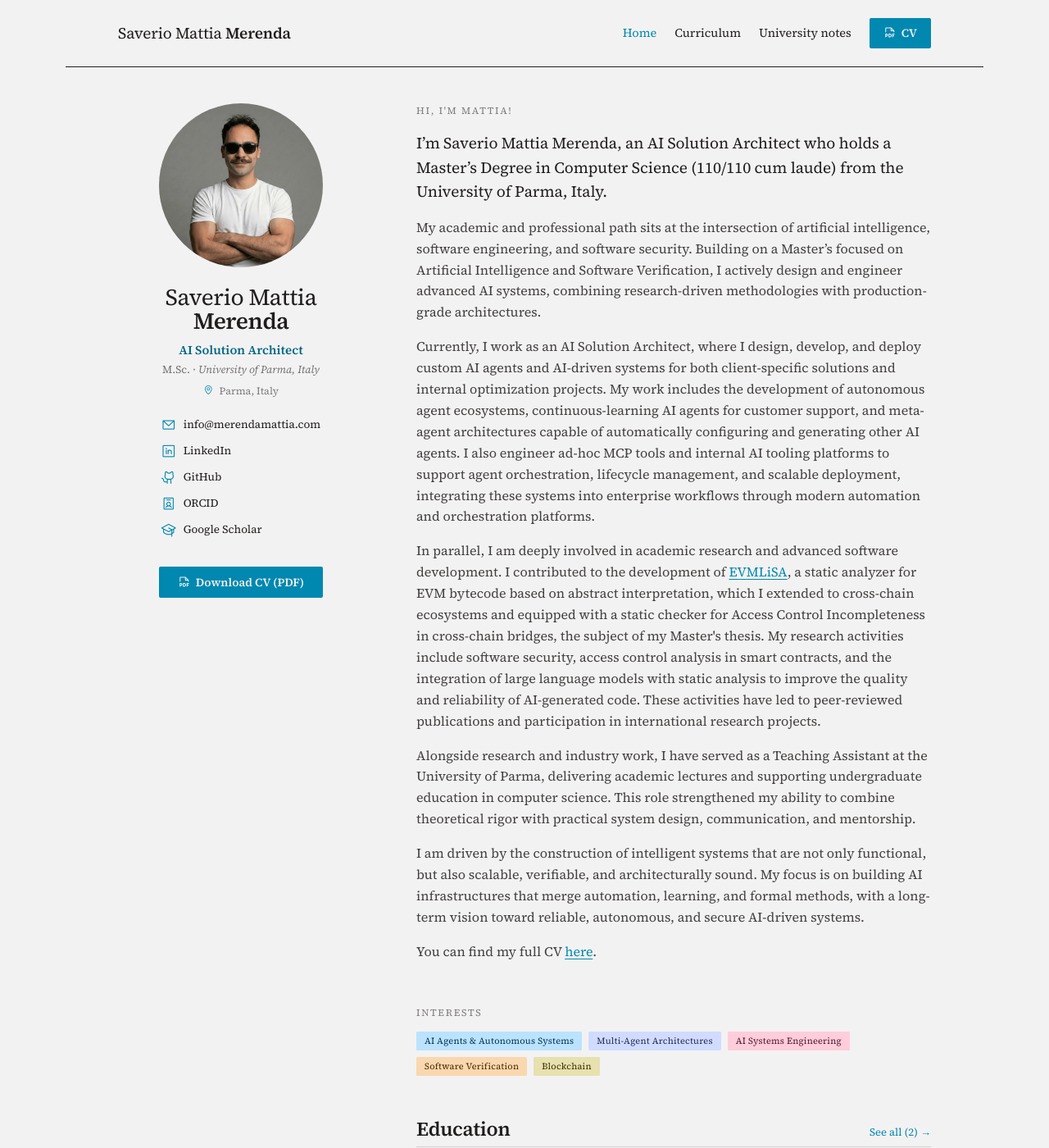
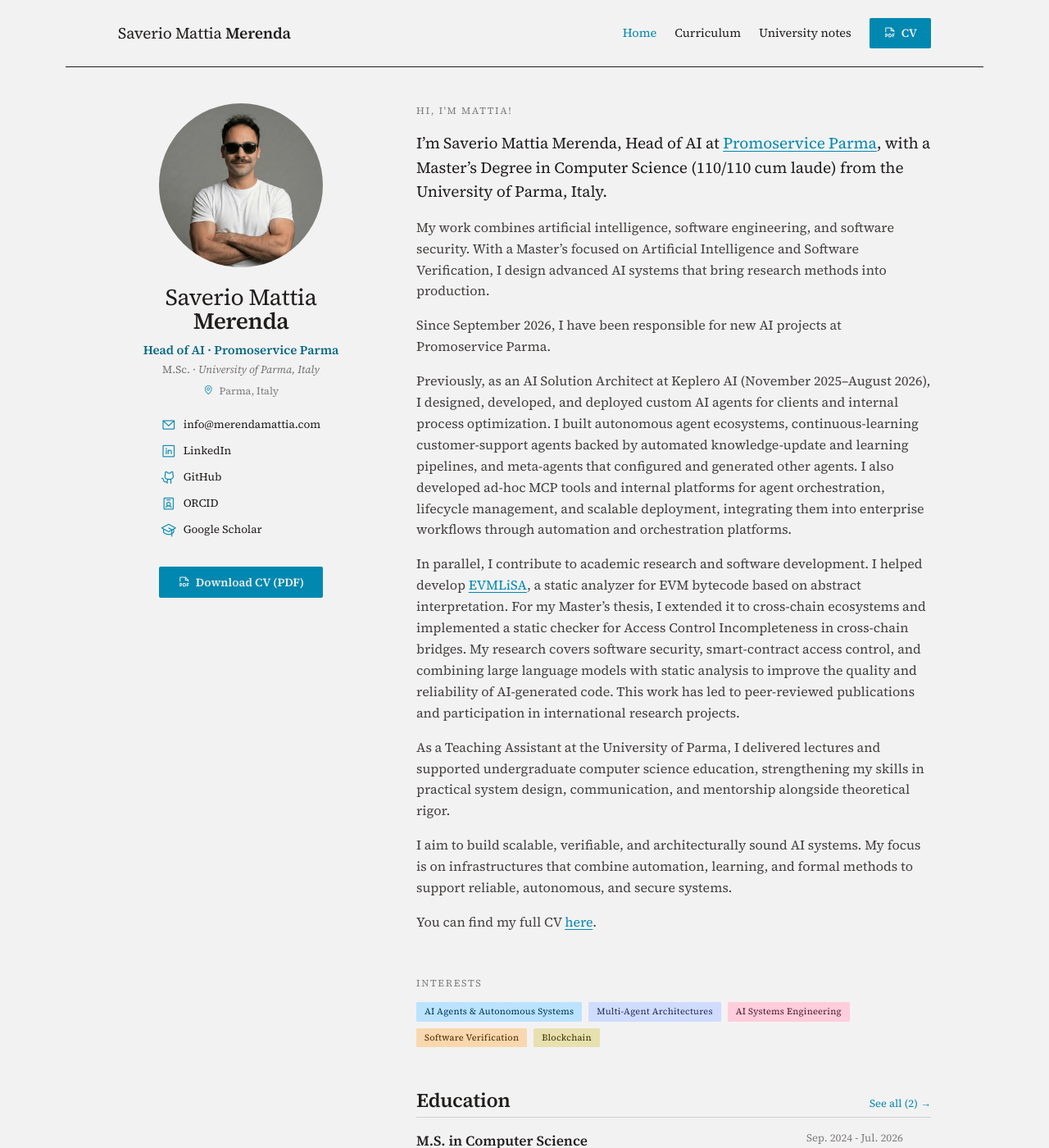
Before and after one commit to merendamattia/merendamattia.github.io, a Jekyll site: the page built from index.md, in a window 1280 px wide and 1400 px high. Shown: the whole window at 82% size. Built offline with Jekyll 4.4.1, drawn with Linux system fonts in a browser that asks for light colours; comment, search, counter and statistics services are not loaded; some of the changed text lies outside the part shown.

Commit message:
feat(profile): update CV and current role
What:
- Add Head of AI at Promoservice Parma from September 2026 and close
  the Keplero AI experience in August 2026.
- Update the downloadable CV and professional SEO metadata.
- Shorten the home biography by 20.08% and link Promoservice Parma.

Why:
- Align the site with the user's updated CV and make the home resume
  more concise while preserving professional and academic facts.

Files:
- files/cv.pdf: updated CV supplied by the user.
- experience/_posts/2026-09-01-promoservice-parma.md: new current role.
- experience/_posts/2026-07-10-keplero-ai.md: end date and past tense.
- index.md: current role, concise biography, and employer link.
- _config.yml: updated professional tagline and description.
- PRODUCT.md: current profile and biography requirements.
- HANDOFF.md: requests, authorization, and verification results.

Validation:
- git diff --check: passed.
- bundle exec jekyll build: passed.
- Generated-site audit: 62 HTML pages, no SEO or local-link/asset issues.
- Browser checks: 20 checks across 320/400/768/1440px, no overflow;
  mobile navigation opening and Escape closing verified.

```diff
--- a/_config.yml
+++ b/_config.yml
@@ -1,7 +1,7 @@
 theme: jekyll-theme-minimal
 title: Saverio Mattia Merenda
-tagline: AI Solution Architect and Computer Science Researcher
-description: Saverio Mattia Merenda is an AI Solution Architect and researcher focused on AI agents, software verification, static analysis, and blockchain.
+tagline: Head of AI and Computer Science Researcher
+description: Saverio Mattia Merenda is Head of AI at Promoservice Parma and a researcher focused on AI agents, software verification, static analysis, and blockchain.
 author: Saverio Mattia Merenda
 lang: en
 locale: en_US
--- a/index.md
+++ b/index.md
@@ -1,6 +1,6 @@
 ---
 layout: default
-description: Saverio Mattia Merenda is an AI Solution Architect and researcher focused on AI agents, software verification, static analysis, and blockchain.
+description: Saverio Mattia Merenda is Head of AI at Promoservice Parma and a researcher focused on AI agents, software verification, static analysis, and blockchain.
 image:
   path: /assets/images/profile.webp
   width: 800
@@ -24,7 +24,7 @@
 			<figure class="rail-photo"><img src="{{ '/assets/images/profile.webp' | relative_url }}" alt="Portrait of Saverio Mattia Merenda" width="800" height="800" fetchpriority="high" decoding="async" /></figure>
 			<div>
 					<h1>Saverio Mattia <strong>Merenda</strong></h1>
-					<p class="role">AI Solution Architect</p>
+					<p class="role">Head of AI · Promoservice Parma</p>
 					<p class="degree">M.Sc. · <em>University of Parma, Italy</em></p>
 					<p class="place"><i class="ph ph-map-pin"></i>Parma, Italy</p>
 					<div class="links">
@@ -43,12 +43,13 @@
 	<main>
 		<section class="reveal" style="margin-bottom:52px">
 			<span class="kicker">Hi, I'm Mattia!</span>
-			<p class="lede">I’m Saverio Mattia Merenda, an AI Solution Architect who holds a Master’s Degree in Computer Science (110/110 cum laude) from the University of Parma, Italy.</p>
-			<p class="body-p">My academic and professional path sits at the intersection of artificial intelligence, software engineering, and software security. Building on a Master’s focused on Artificial Intelligence and Software Verification, I actively design and engineer advanced AI systems, combining research-driven methodologies with production-grade architectures.</p>
-			<p class="body-p">Currently, I work as an AI Solution Architect, where I design, develop, and deploy custom AI agents and AI-driven systems for both client-specific solutions and internal optimization projects. My work includes the development of autonomous agent ecosystems, continuous-learning AI agents for customer support, and meta-agent architectures capable of automatically configuring and generating other AI agents. I also engineer ad-hoc MCP tools and internal AI tooling platforms to support agent orchestration, lifecycle management, and scalable deployment, integrating these systems into enterprise workflows through modern automation and orchestration platforms.</p>
-			<p class="body-p">In parallel, I am deeply involved in academic research and advanced software development. I contributed to the development of <a href="https://github.com/lisa-analyzer/evm-lisa" target="_blank" rel="noopener">EVMLiSA</a>, a static analyzer for EVM bytecode based on abstract interpretation, which I extended to cross-chain ecosystems and equipped with a static checker for Access Control Incompleteness in cross-chain bridges, the subject of my Master's thesis. My research activities include software security, access control analysis in smart contracts, and the integration of large language models with static analysis to improve the quality and reliability of AI-generated code. These activities have led to peer-reviewed publications and participation in international research projects.</p>
-			<p class="body-p">Alongside research and industry work, I have served as a Teaching Assistant at the University of Parma, delivering academic lectures and supporting undergraduate education in computer science. This role strengthened my ability to combine theoretical rigor with practical system design, communication, and mentorship.</p>
-			<p class="body-p">I am driven by the construction of intelligent systems that are not only functional, but also scalable, verifiable, and architecturally sound. My focus is on building AI infrastructures that merge automation, learning, and formal methods, with a long-term vision toward reliable, autonomous, and secure AI-driven systems.</p>
+			<p class="lede">I’m Saverio Mattia Merenda, Head of AI at <a href="https://promoserviceparma.it/" target="_blank" rel="noopener">Promoservice Parma</a>, with a Master’s Degree in Computer Science (110/110 cum laude) from the University of Parma, Italy.</p>
+			<p class="body-p">My work combines artificial intelligence, software engineering, and software security. With a Master’s focused on Artificial Intelligence and Software Verification, I design advanced AI systems that bring research methods into production.</p>
+			<p class="body-p">Since September 2026, I have been responsible for new AI projects at Promoservice Parma.</p>
+			<p class="body-p">Previously, as an AI Solution Architect at Keplero AI (November 2025–August 2026), I designed, developed, and deployed custom AI agents for clients and internal process optimization. I built autonomous agent ecosystems, continuous-learning customer-support agents backed by automated knowledge-update and learning pipelines, and meta-agents that configured and generated other agents. I also developed ad-hoc MCP tools and internal platforms for agent orchestration, lifecycle management, and scalable deployment, integrating them into enterprise workflows through automation and orchestration platforms.</p>
+			<p class="body-p">In parallel, I contribute to academic research and software development. I helped develop <a href="https://github.com/lisa-analyzer/evm-lisa" target="_blank" rel="noopener">EVMLiSA</a>, a static analyzer for EVM bytecode based on abstract interpretation. For my Master’s thesis, I extended it to cross-chain ecosystems and implemented a static checker for Access Control Incompleteness in cross-chain bridges. My research covers software security, smart-contract access control, and combining large language models with static analysis to improve the quality and reliability of AI-generated code. This work has led to peer-reviewed publications and participation in international research projects.</p>
+			<p class="body-p">As a Teaching Assistant at the University of Parma, I delivered lectures and supported undergraduate computer science education, strengthening my skills in practical system design, communication, and mentorship alongside theoretical rigor.</p>
+			<p class="body-p">I aim to build scalable, verifiable, and architecturally sound AI systems. My focus is on infrastructures that combine automation, learning, and formal methods to support reliable, autonomous, and secure systems.</p>
 			<p class="body-p">You can find my full CV <a href="{{ site.baseurl }}/files/cv.pdf">here</a>.</p>
 		</section>
 
```
Also changed, not shown: HANDOFF.md (+29 -2 lines), PRODUCT.md (+4 -2 lines), experience/_posts/2026-07-10-keplero-ai.md (+4 -4 lines), experience/_posts/2026-09-01-promoservice-parma.md (added, +12 -0 lines), 1 other file.
